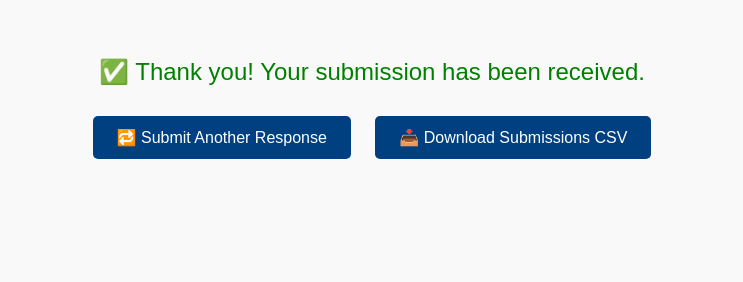
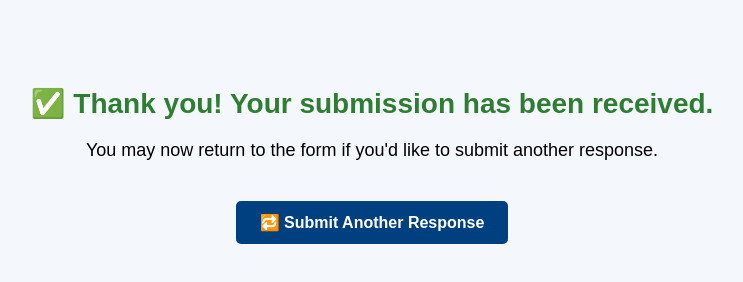
Before and after one commit to ibk-agboola/wesley-election-2025, a plain HTML site: page frontend/success.html in a window 1280 px wide. Shown: the whole page, without its empty margins (268-1011 px from the left). Drawn offline with Linux system fonts and the light colour scheme.

Commit message:
Removed public CSV download link from success page

```diff
--- a/frontend/success.html
+++ b/frontend/success.html
@@ -2,38 +2,41 @@
 <html lang="en">
 <head>
   <meta charset="UTF-8">
-  <title>Submission Successful</title>
+  <title>Submission Confirmed</title>
   <style>
     body {
       font-family: Arial, sans-serif;
+      background-color: #f4f8fc;
       text-align: center;
-      padding: 50px;
-      background-color: #f9f9f9;
+      padding: 60px;
     }
-    .success {
-      color: green;
-      font-size: 24px;
+    h1 {
+      color: #2e7d32;
+      font-size: 28px;
       margin-bottom: 20px;
     }
-    .buttons a {
+    p {
+      font-size: 18px;
+      margin-bottom: 30px;
+    }
+    a.button {
       display: inline-block;
+      padding: 12px 24px;
       margin: 10px;
-      padding: 12px 24px;
       background-color: #004080;
       color: white;
       text-decoration: none;
       border-radius: 5px;
+      font-weight: bold;
     }
-    .buttons a:hover {
+    a.button:hover {
       background-color: #0066cc;
     }
   </style>
 </head>
 <body>
-  <div class="success">✅ Thank you! Your submission has been received.</div>
-  <div class="buttons">
-    <a href="index.html">🔁 Submit Another Response</a>
-    <a href="https://wesley-election-2025-1.onrender.com/export-csv" target="_blank">📥 Download Submissions CSV</a>
-  </div>
+  <h1>✅ Thank you! Your submission has been received.</h1>
+  <p>You may now return to the form if you'd like to submit another response.</p>
+  <a class="button" href="index.html">🔁 Submit Another Response</a>
 </body>
 </html>
```
